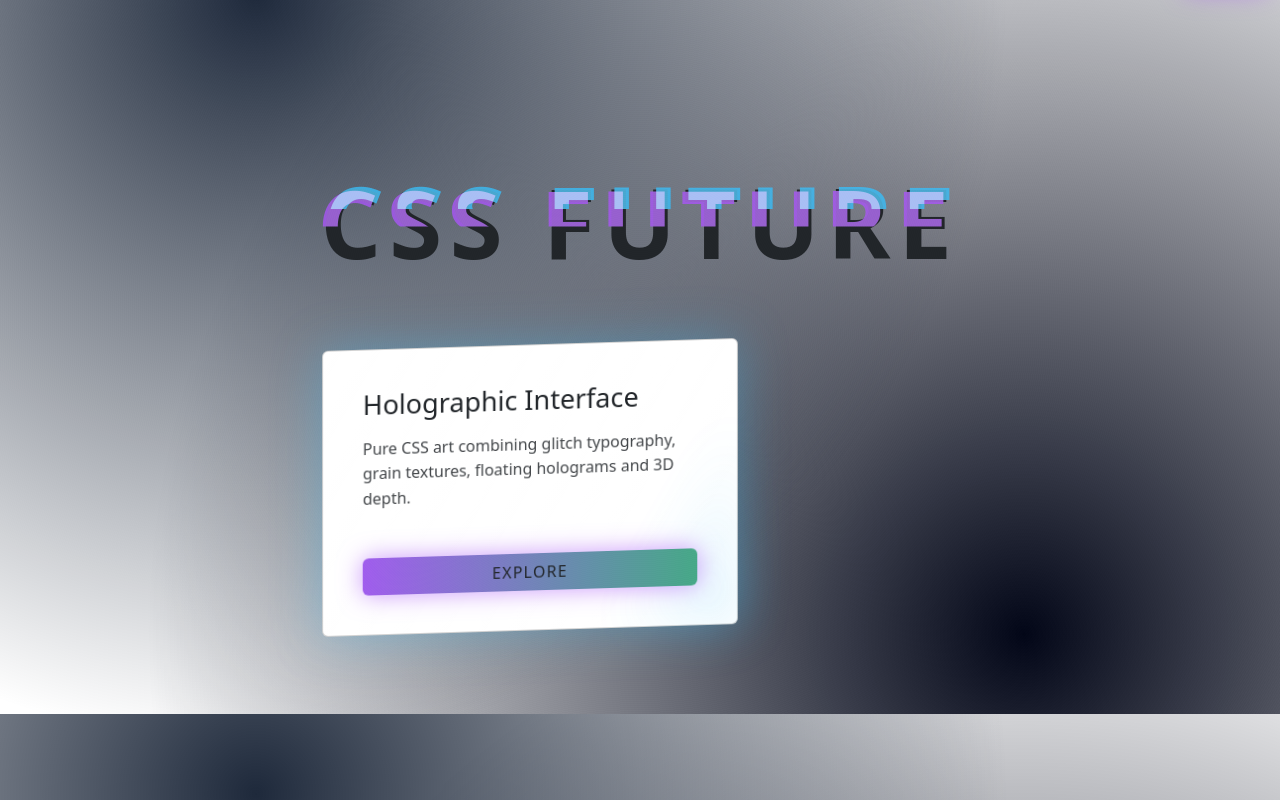
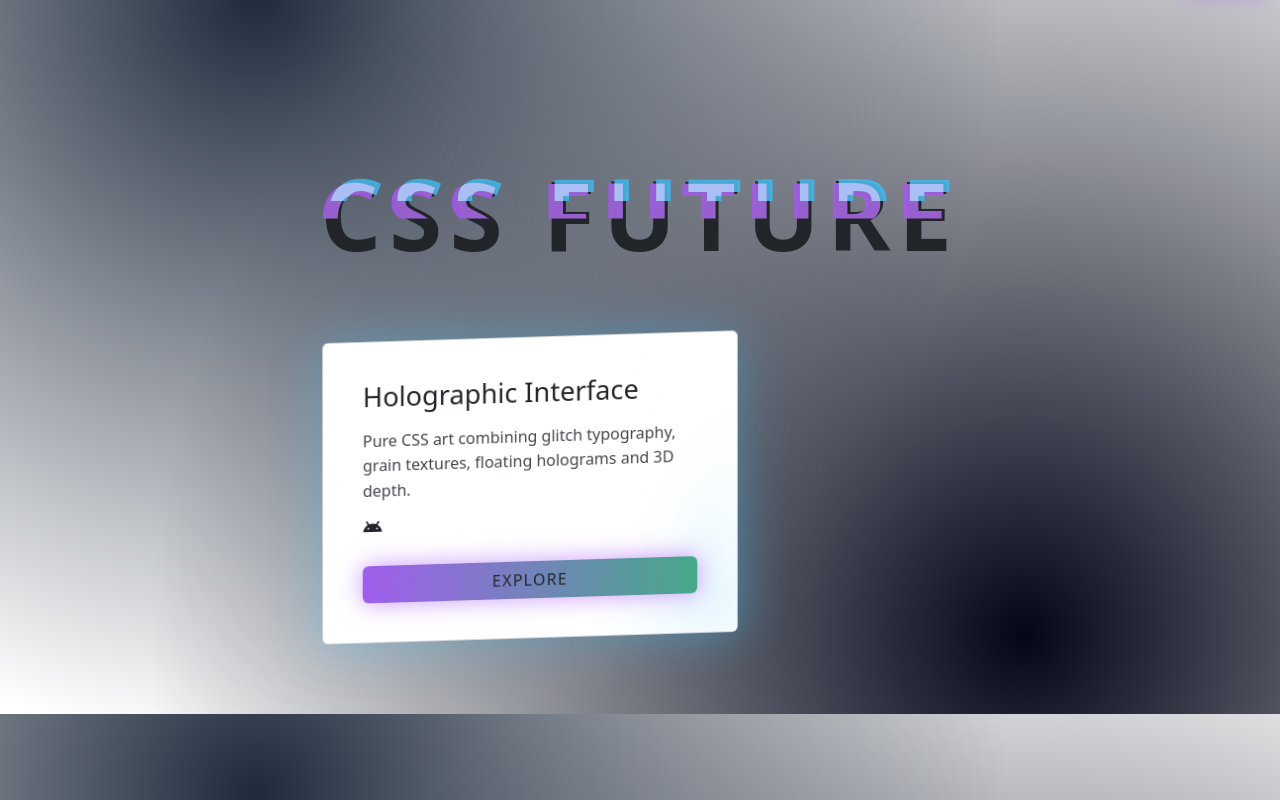
Before and after one commit to Uday10001/Learning_django, a Django app: page /about in a window 1280 px wide. Shown: the part 86-886 px from the top of the page. Run offline with Django 5.2, Linux system fonts and the light colour scheme; some libraries are stand-ins or nearby versions.

Commit message:
fontawesome added
added fontawsome support  in base.html
and about html

```diff
--- a/django_practice/appname/templates/about.html
+++ b/django_practice/appname/templates/about.html
@@ -18,6 +18,7 @@
         grain textures, floating holograms and 3D depth.
 
       </p>
+      <i class="fa-brands fa-android"></i>
       <a class="btn" href="#">EXPLORE</a>
     </div>
   </div>
--- a/django_practice/appname/templates/components/base.html
+++ b/django_practice/appname/templates/components/base.html
@@ -9,6 +9,7 @@
             Gharana
         {% endblock %}
     </title>
+    <link rel="stylesheet" href="https://cdnjs.cloudflare.com/ajax/libs/font-awesome/7.0.1/css/all.min.css" integrity="sha512-2SwdPD6INVrV/lHTZbO2nodKhrnDdJK9/kg2XD1r9uGqPo1cUbujc+IYdlYdEErWNu69gVcYgdxlmVmzTWnetw==" crossorigin="anonymous" referrerpolicy="no-referrer" />
     <link rel="stylesheet" href="{% static 'appname/css/styles.css' %}">
 </head>
 <body>
```
